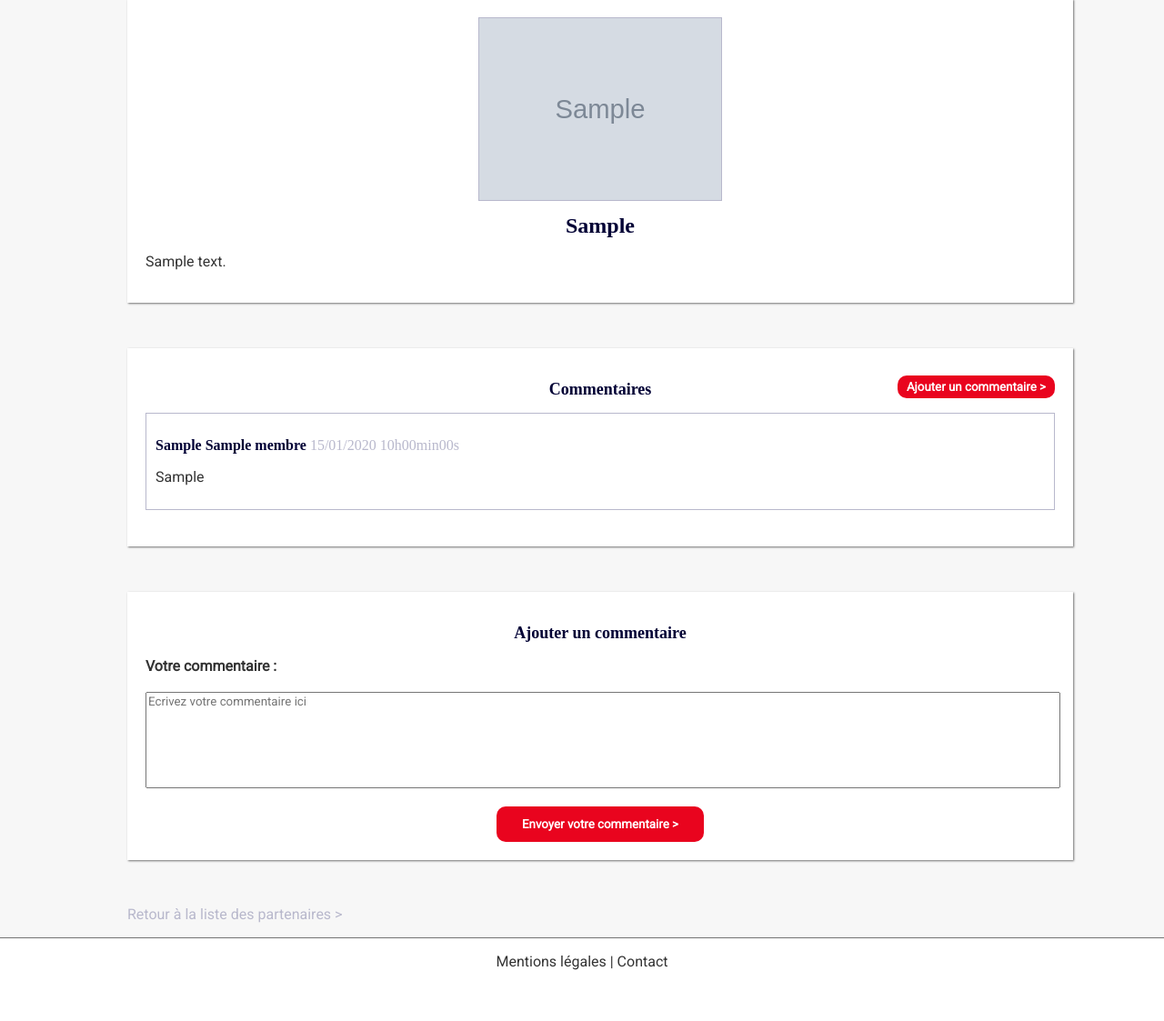
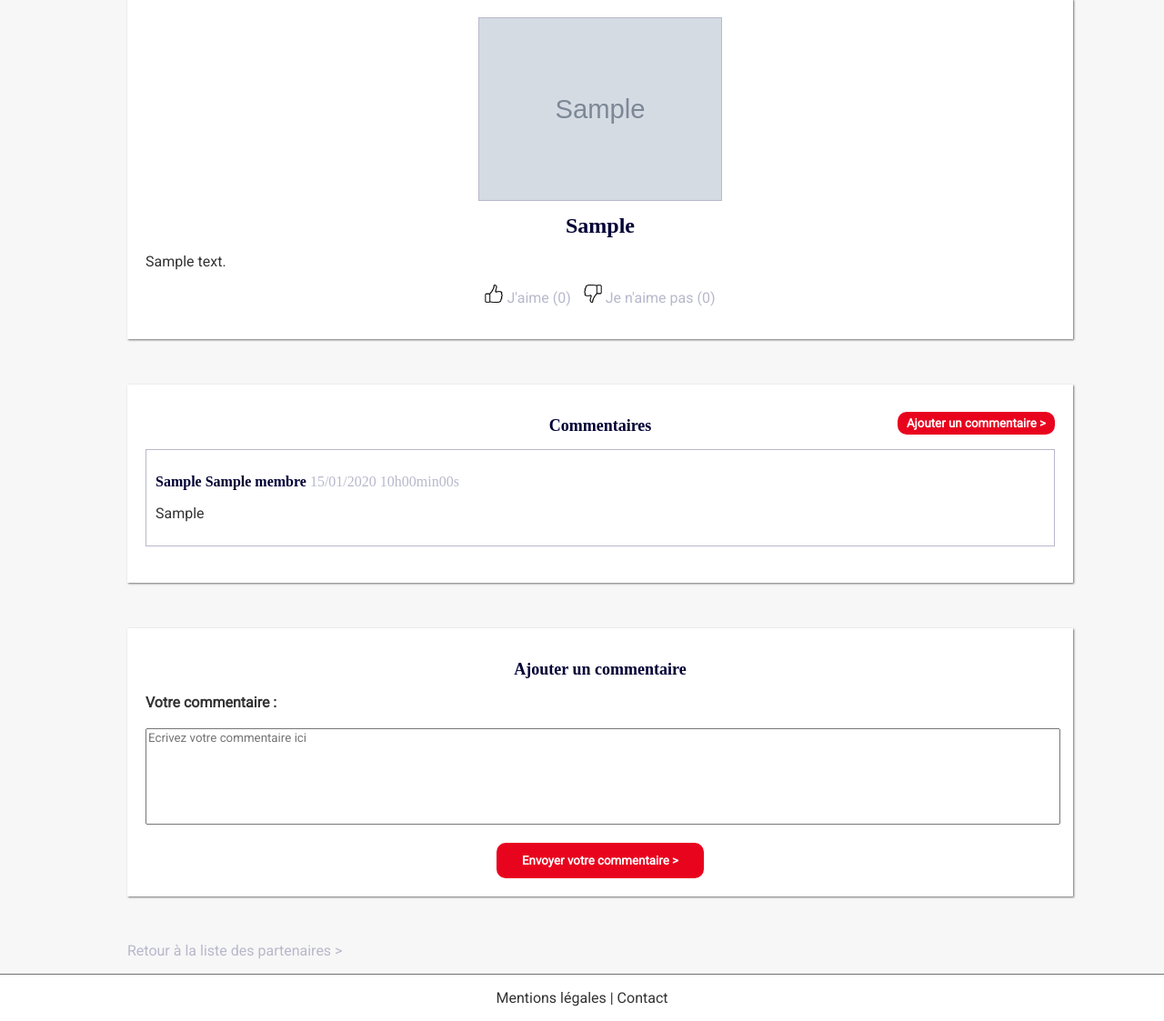
Before and after one commit to mdsrx/GBAF, a PHP site: page /partner.php?id=1 in a window 1280 px wide. Shown: the part 137-1260 px from the top of the page at 91% size. Before the commit the page ends 1204 px from the top, so only its background shows below. Run offline with PHP 8.4, Linux system fonts and the light colour scheme; the visitor is signed in with stand-in values (Sample User, id 1); tables that the repository leaves empty or names only in its code hold one stand-in row (values such as "Sample post"); grey boxes marked "Sample" are stand-in pictures.

Commit message:
Votes
- Affichage du nombre de likes / dislikes
- Mise en page du bloc likes / dislike
- Surlignage du vote de l'utilisateur

```diff
--- a/partner.php
+++ b/partner.php
@@ -70,9 +70,50 @@ if (!isset($resultat) || empty($resultat)) {
 					}
 				?>
 				<!-- Espace Like / Dislike -->
-				<!-- TO DO -->
-				<!-- Afficher le nombre de likes / dislikes -->
-				<!-- Possibilité de voter -->
+				<div class="likes">
+					<!-- Afficher le nombre de likes / dislikes -->
+					<!-- Possibilité de voter via lien -->
+					<?php
+						// récupération des votes de l'acteur
+						$rep = $bdd->prepare('SELECT id_user, vote, id_acteur FROM votes WHERE id_acteur = ?');
+						$rep->execute(array($id_acteur));
+						$nbrLikes = 0;
+						$nbrDislikes = 0;
+						$liked = "";
+						$disliked = "";
+						while ($votes = $rep->fetch()) {
+							// comptage du nbr de likes et dislikes
+							if ($votes['vote'] == 'like') {
+								$nbrLikes++;
+								// si le vote a été fait par l'utilisateur connecté
+								if ($votes['id_user'] == $_SESSION['id_user']) {
+									$liked = "liked";
+								}
+							} else if ($votes['vote'] == 'dislike') {
+								$nbrDislikes++;
+								// si le vote a été fait par l'utilisateur connecté
+								if ($votes['id_user'] == $_SESSION['id_user']) {
+									$disliked = "disliked";
+								}
+							}
+						}
+						$rep->closeCursor();
+					?>
+					<p>
+						<a href="#" class="<?php echo $liked; ?>">
+							<em>
+								<img src="img/like.png" alt="Icône J'aime"/>
+								J'aime (<?php echo $nbrLikes; ?>)
+							</em>
+						</a>
+						<a href="#" class="<?php echo $disliked; ?>">
+							<em>
+								<img src="img/dislike.png" alt="Icône Je n'aime pas"/>
+								Je n'aime pas (<?php echo $nbrDislikes; ?>)
+							</em>
+						</a>
+					</p>
+				</div>
 			</div>
 			<div class="bloc-content comment">
 				<button class="button btn_add"><a href="#add_comment">Ajouter un commentaire ></a></button>
--- a/style.css
+++ b/style.css
@@ -200,6 +200,7 @@ footer {
 /*
 ** Champs de saisie
 */
+
 input[type=text], input[type=password] {
 	width: 100%;
 	text-align: center;
@@ -306,3 +307,29 @@ li .button {
 	right: 20px;
 	padding: 5px 10px;
 }
+
+/*
+** Likes / Dislikes
+*/
+
+.likes {
+
+}
+
+.likes p {
+	text-align: center;
+}
+
+.likes a:first-child {
+	margin-right: 10px;
+}
+
+.likes img {
+	border: none;
+	width: 20px;
+}
+
+.likes .liked, .likes .disliked {
+	font-weight: bold;
+	text-decoration: underline var(--title-secondary-color);
+}
```
Also changed, not shown: img/comment.png (added), img/dislike.png (added), img/like.png (added).
